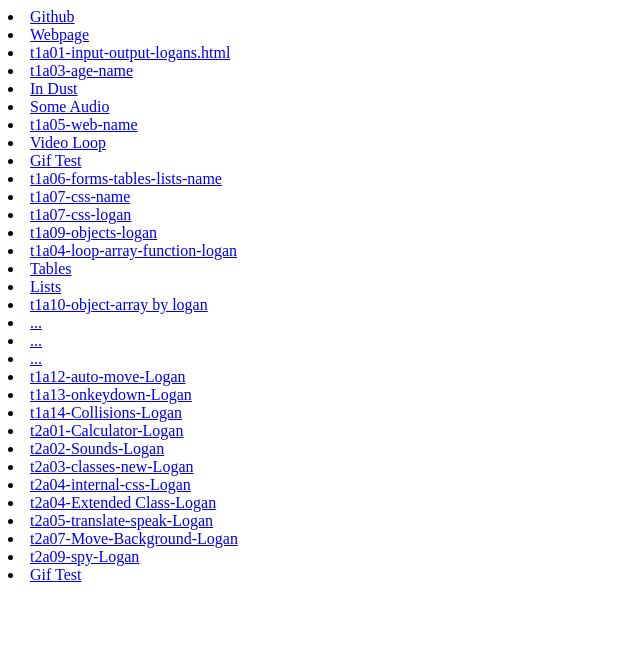
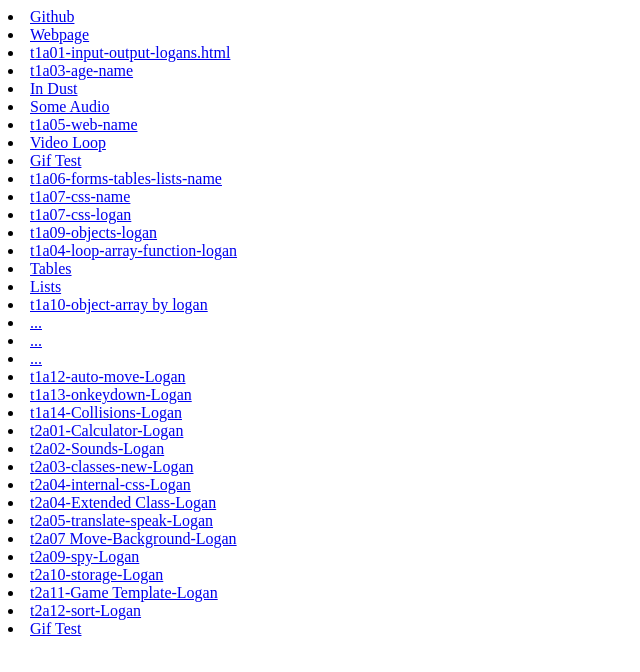
Before and after one commit to Patient-665/logans-coding-ellis-2019, a plain HTML site: page public/index.html in a window 1280 px wide. Shown: the whole page, without its empty margins (0-640 px from the left). Drawn offline with Linux system fonts and the light colour scheme.

Commit message:
Update index.html

```diff
--- a/public/index.html
+++ b/public/index.html
@@ -29,6 +29,9 @@
 <li><a href="t2a04-internal-css-Logan.html">t2a04-internal-css-Logan</a>
 <li><a href="Extended Class.html">t2a04-Extended Class-Logan</a>
 <li><a href="t2a05-translate-speak-Logan.html">t2a05-translate-speak-Logan</a>
-<li><a href="t2a07 Move-Background-Logan.html">t2a07-Move-Background-Logan</a>
+<li><a href="t2a07 Move-Background-Logan.html">t2a07 Move-Background-Logan</a>
 <li><a href="t2a09-spy-Logan.html">t2a09-spy-Logan</a>
+<li><a href="t2a10-storage-Logan.html">t2a10-storage-Logan</a>
+<li><a href="t2a11-Game Template-Logan.html">t2a11-Game Template-Logan</a>
+<li><a href="t2a12-sort-Logan.html">t2a12-sort-Logan</a>
 <li><a href="Gif Test.html">Gif Test</a>
```
